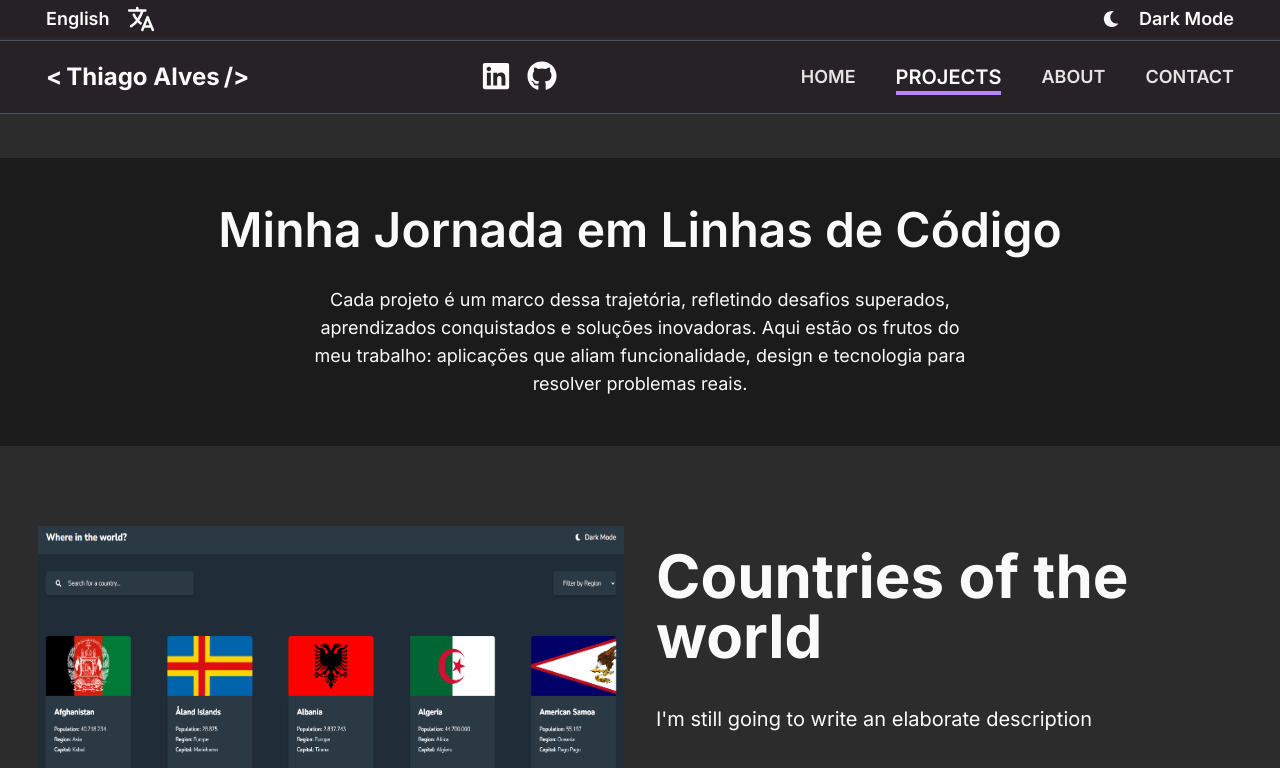
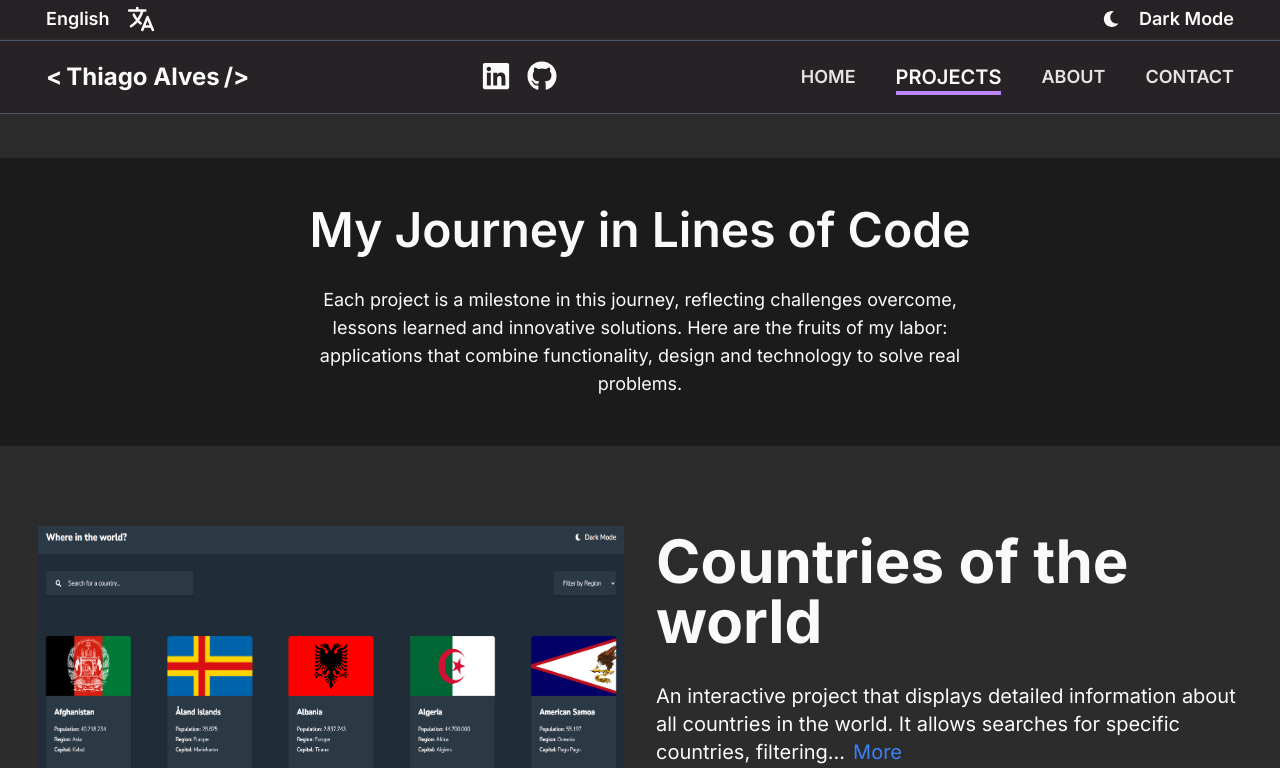
Before and after one commit to Thiago87dev/portifolio2, a Next.js app: page /en/projects in a window 1280 px wide. Shown: the top 768 px of the page. Built offline with nearby package versions, Linux system fonts and the light colour scheme.

Commit message:
:sparkles: feat: projects texts

```diff
--- a/messages/en.json
+++ b/messages/en.json
@@ -40,7 +40,8 @@
     "with": "with",
     "thisCombination": "This combination of technologies allows me to create complete and integrated solutions, always prioritizing efficiency, scalability and the best user experience.",
     "iAmAlways": "I am always looking for new learning and challenges that allow me to grow both professionally and personally. With this combination of technical and behavioral skills, I seek to contribute to innovative projects that generate a positive impact.",
-    "more": "More"
+    "more": "More",
+    "less":"Less"
   },
   "Navbar": {
     "title": "Thiago Alves",
@@ -54,18 +55,20 @@
     "language": "English"
   },
   "Projects": {
+    "title":"My Journey in Lines of Code",
+    "text":"Each project is a milestone in this journey, reflecting challenges overcome, lessons learned and innovative solutions. Here are the fruits of my labor: applications that combine functionality, design and technology to solve real problems.",
     "ddmn": "My first paid website created for a construction company in Joinville",
     "best_movies": "A website where you can see the top 20 rated movies on the homepage and in addition, you can search for any movie and see the top 20 results.",
     "bloggers": "A complete blog, where new posts, authors and categories can be registered.",
-    "pokenext": "A website that shows some Pokémon and their details.",
-    "figbruary": "A website created through a figma project using dynamic routes.",
-    "my_todo": "A task site using localStorage.",
+    "pokenext": "A project that displays a list of Pokémon and their details, providing an interactive experience for fans of the franchise. To develop this site, I used an API, allowing me to obtain dynamic data about each Pokémon. The project was created following a tutorial on YouTube and served as practice for working with API integration.",
+    "figbruary": "A website developed from a Figma project, using dynamic routes for navigation between pages. The goal was to transform a design into a functional application, exploring good structuring and styling practices.",
+    "my_todo": "A task site that uses localStorage to store data. It allows you to add new tasks, mark them as completed, and delete them. In addition, the system displays the total number of tasks registered and how many have already been completed, providing a clear view of the user's progress.",
     "cpf_generator": "A system that generates valid CPFs.",
     "password_generator": "A system that generates random passwords, being able to choose between upper or lower case letters, numbers and symbols, in addition to defining the length of the password.",
     "uniasselvi_average": "A system I created in partnership with a college friend to calculate the average Uniasselvi grades.",
-    "countries_of_the_world": "I'm still going to write an elaborate description",
-    "e-commerce_product_page": "I'm still going to write an elaborate description",
-    "product_list_with_cart_main": "I'm still going to write an elaborate description"
+    "countries_of_the_world": "An interactive project that displays detailed information about all countries in the world. It allows searches for specific countries, filtering by region (continent) and has a pagination system to facilitate navigation. In addition, it supports dark mode, providing a personalized experience for users. Data consumption was done from local storage, ensuring speed and efficiency. This project was developed as part of a Frontend Mentor challenge and aims to improve skills in frontend development data organization and user experience.",
+    "e-commerce_product_page": "An e-commerce page developed as part of a Frontend Mentor challenge. The project simulates the shopping experience, allowing users to add products to the cart, remove items, and view product images dynamically. The goal of this project is to improve the construction of interactive interfaces and the manipulation of states to provide a fluid and intuitive shopping experience.",
+    "product_list_with_cart_main": "A project developed as part of a Frontend Mentor challenge, simulating an e-commerce experience. In it, users can add multiple products to the cart, with the total automatically calculated. In addition, it is possible to remove items individually or empty the cart completely. When completing the purchase, a confirmation popup is displayed, making the interaction more dynamic. The project is also fully responsive, ensuring a fluid experience on different devices."
   },
   "About": {
     "title": "Who Am I Beyond the Code",
--- a/messages/pt.json
+++ b/messages/pt.json
@@ -40,7 +40,8 @@
     "with": "com",
     "thisCombination": "Essa combinação de tecnologias me permite criar soluções completas e integradas, sempre priorizando eficiência, escalabilidade e a melhor experiência para os usuários.",
     "iAmAlways": "Estou sempre em busca de novos aprendizados e desafios que me permitam crescer tanto no âmbito profissional quanto no pessoal. Com essa união de habilidades técnicas e comportamentais, busco contribuir para projetos inovadores e que gerem impacto positivo.",
-    "more": "Mais"
+    "more": "Mais",
+    "less":"Menos"
   },
   "Navbar": {
     "title": "Thiago Alves",
@@ -54,18 +55,20 @@
     "language": "Português"
   },
   "Projects": {
+    "title":"Minha Jornada em Linhas de Código",
+    "text":"Cada projeto é um marco dessa trajetória, refletindo desafios superados, aprendizados conquistados e soluções inovadoras. Aqui estão os frutos do meu trabalho: aplicações que aliam funcionalidade, design e tecnologia para resolver problemas reais.",
     "ddmn": "Meu primeiro site remunerado criado para uma construtora de Joinville",
     "best_movies": "Um site onde você pode ver os 20 filmes mais bem avaliados na página inicial e além disso, você pode pesquisar qualquer filme e ver os 20 melhores resultados.",
     "bloggers": "Um blog completo, onde pode ser cadastrados novos posts, autores e categorias.",
-    "pokenext": "Um site que mostra alguns pokémons e seus detalhes.",
-    "figbruary": "Um site criado através de um projeto figma utilizando dynamic rotes.",
-    "my_todo": "Um site de tarefas utilizando localStorage.",
+    "pokenext": "Um projeto que exibe uma lista de Pokémons e seus detalhes, proporcionando uma experiência interativa para os fãs da franquia. Para desenvolver esse site, utilizei o consumo de uma API, permitindo a obtenção de dados dinâmicos sobre cada Pokémon. O projeto foi criado seguindo um tutorial no YouTube e serviu como prática para trabalhar com integração de APIs.",
+    "figbruary": "Um site desenvolvido a partir de um projeto no Figma, utilizando rotas dinâmicas para navegação entre as páginas. O objetivo foi transformar um design em uma aplicação funcional, explorando boas práticas de estruturação e estilização.",
+    "my_todo": "Um site de tarefas que utiliza localStorage para armazenar os dados. Nele, é possível adicionar novas tarefas, marcar como concluídas e excluí-las. Além disso, o sistema exibe o total de tarefas cadastradas e quantas já foram concluídas, proporcionando uma visão clara do progresso do usuário.",
     "cpf_generator": "Um sistema que gera CPFs válidos.",
     "password_generator": "A system that generates random passwords, being able to choose between upper or lower case letters, numbers and symbols, in addition to defining the length of the password.",
     "uniasselvi_average": "Um sistema que criei em parceria com um colega de faculdade para calcular a média das notas da Uniasselvi.",
-    "countries_of_the_world": "Ainda vou fazer uma descrição elaborada",
-    "e-commerce_product_page": "I'm still going to write an elaborate description",
-    "product_list_with_cart_main": "I'm still going to write an elaborate description"
+    "countries_of_the_world": "Um projeto interativo que exibe informações detalhadas sobre todos os países do mundo. Ele permite buscas por países específicos, filtragem por região (continente) e conta com um sistema de paginação para facilitar a navegação. Além disso, oferece suporte a dark mode, proporcionando uma experiência personalizada para os usuários. O consumo de dados foi feito a partir de um armazenamento local, garantindo rapidez e eficiência. Este projeto foi desenvolvido como parte de um desafio do Frontend Mentor e tem como objetivo aprimorar habilidades em desenvolvimento frontend, organização de dados e experiência do usuário.",
+    "e-commerce_product_page": "Uma página de e-commerce desenvolvida como parte de um desafio do Frontend Mentor. O projeto simula a experiência de compra, permitindo que os usuários adicionem produtos ao carrinho, removam itens e visualizem as imagens do produto de forma dinâmica. O objetivo deste projeto é aprimorar a construção de interfaces interativas e a manipulação de estados para proporcionar uma experiência de compra fluida e intuitiva.",
+    "product_list_with_cart_main": "Um projeto desenvolvido como parte de um desafio do Frontend Mentor, simulando uma experiência de e-commerce. Nele, os usuários podem adicionar diversos produtos ao carrinho, com cálculo automático do total. Além disso, é possível remover itens individualmente ou esvaziar o carrinho por completo.Ao finalizar a compra, uma popup de confirmação é exibida, tornando a interação mais dinâmica. O projeto também é totalmente responsivo, garantindo uma experiência fluida em diferentes dispositivos."
   },
   "About": {
     "title": "Quem Sou Eu Além do Código",
--- /dev/null
+++ b/src/components/ExpandebleText.tsx
@@ -0,0 +1,33 @@
+import { useState } from "react";
+import { useTranslations } from "next-intl";
+
+interface ExpandebleTextProps {
+  text: string;
+  maxWords?: number;
+}
+
+const ExpandebleText = ({ text, maxWords = 20 }: ExpandebleTextProps) => {
+  const t = useTranslations("Home");
+  const [isExpanded, setIsExpanded] = useState(false);
+
+  const words = text.split(' ')
+  const isLongText = words.length > maxWords
+  const displayedText = isExpanded ? text : words.slice(0, maxWords).join(' ') + (isLongText ? '...': '')
+
+  const toggleText = () => setIsExpanded(!isExpanded);
+  return (
+    <div>
+      {displayedText}
+      {isLongText && (
+        <button
+          onClick={toggleText}
+          className="ml-2 text-blue-500 hover:underline"
+        >
+            {isExpanded ? t('less'): t('more')}
+        </button>
+      )}
+    </div>
+  );
+};
+
+export default ExpandebleText;
--- a/src/components/Project.tsx
+++ b/src/components/Project.tsx
@@ -2,6 +2,7 @@ import Image from "next/image";
 import Button from "./Button";
 import Link from "next/link";
 import { useTranslations } from "next-intl";
+import ExpandebleText from "./ExpandebleText";
 
 interface IconsProps {
   icon: React.ReactNode;
@@ -30,8 +31,8 @@ const Project = ({ data, imgSide }: ProjectProps) => {
   const t2 = useTranslations("Projects");
 
   return (
-    <div className="flex lg:w-[1204px] gap-8 lg:justify-between justify-center h-full px-4 lg:px-0">
-      <div className="flex flex-col lg:flex-row gap-8">
+    <div className="flex lg:w-[1204px] gap-8 lg:justify-between justify-center  h-full px-4 lg:px-0">
+      <div className="flex flex-col lg:flex-row lg:items-center gap-8">
         {imgSide === "left" && (
           <div className=" lg:w-1/2 ">
             <Link target="_blank" href={data.hrefSite}>
@@ -45,15 +46,20 @@ const Project = ({ data, imgSide }: ProjectProps) => {
             </Link>
           </div>
         )}
-        <div className="flex flex-col justify-around lg:w-1/2 overflow-hidden ">
-          <div className="flex flex-col justify-around w-full min-h-96">
-            <h1 className="text-6xl font-bold">{data.title}</h1>
-            <p className="text-xl max-w-[678px]">
-              {t2(
-                data.title.toLowerCase().replace(/\s+/g, "_").replace(/\./g, "")
-              )}
-            </p>
-            <ul className="flex text-3xl w-full gap-3">
+        <div className="flex flex-col  justify-around lg:w-1/2 overflow-hidden ">
+          <div className="flex flex-col justify-around gap-5 w-full min-h-96">
+            <h1 className="text-4xl md:text-6xl text-center sm:text-left font-bold">{data.title}</h1>
+            <div className="text-lg md:text-xl max-w-[678px]">
+              <ExpandebleText
+                text={t2(
+                  data.title
+                    .toLowerCase()
+                    .replace(/\s+/g, "_")
+                    .replace(/\./g, "")
+                )}
+              />
+            </div>
+            <ul className="flex justify-center sm:justify-start text-3xl w-full gap-3">
               {data.icons.map((item) => (
                 <li
                   key={item.title}
--- a/src/components/home/ProjectsHome.tsx
+++ b/src/components/home/ProjectsHome.tsx
@@ -30,7 +30,7 @@ const ProjectsHome = () => {
   return (
     <div className="dark:bg-colorBg2Dark bg-colorBgLight flex flex-col justify-center items-center w-full min-h-screen pt-16  dark:text-colorTextDark text-colorTextLight ">
       <div className="flex px-4 lg:px-0 items-start mb-20 text-5xl font-semibold w-full max-w-[1204px]">
-        <h2 className="w-2/4  pb-1 border-b-4 dark:border-colorHighlightsDark border-colorHighlightsLight">
+        <h2 className="w-full sm:w-2/4 text-center sm:text-left  pb-1 border-b-4 dark:border-colorHighlightsDark border-colorHighlightsLight">
           {t("projects")}
         </h2>
       </div>
--- a/src/components/home/SkillsHome.tsx
+++ b/src/components/home/SkillsHome.tsx
@@ -7,7 +7,7 @@ const SkillsHome = () => {
   return (
     <div className="dark:bg-colorBg3Dark bg-colorBg3Light flex flex-col items-center justify-center w-full pt-16 md:pt-16 dark:text-colorTextDark text-colorTextLight min-h-screen pb-8">
         <div className="flex px-4 lg:px-0 items-start mb-20 text-5xl font-semibold w-full max-w-[1204px]">
-          <h2 className="w-2/4  pb-1 border-b-4 dark:border-colorHighlightsDark border-colorHighlightsLight">
+          <h2 className="w-full sm:w-2/4 text-center sm:text-left  pb-1 border-b-4 dark:border-colorHighlightsDark border-colorHighlightsLight">
             {t('skills')}
           </h2>
         </div>
--- a/src/components/projects/ProjectsProject.tsx
+++ b/src/components/projects/ProjectsProject.tsx
@@ -2,8 +2,10 @@
 import Project from "../Project";
 import { allProjects } from "@/Data";
 import { useEffect, useState } from "react";
+import { useTranslations } from "next-intl";
 
 const ProjectsProject = () => {
+  const t = useTranslations("Projects");
   const [isSmallScreen, setIsSmallScreen] = useState(false);
 
   useEffect(() => {
@@ -26,13 +28,10 @@ const ProjectsProject = () => {
       <div className="flex px-4 lg:px-0 items-start  mb-20 w-screen h-[420px] sm:h-72 bg-colorBg3Light dark:bg-colorBg3Dark">
         <div className="flex flex-col gap-8 items-center justify-center h-full px-4 lg:px-0 mb-20  w-full mx-auto  max-w-[1204px]">
           <h2 className="text-4xl sm:text-5xl font-semibold text-center">
-            Minha Jornada em Linhas de Código
+            {t('title')}
           </h2>
           <p className="text-center text-base sm:text-lg max-w-[680px]">
-            Cada projeto é um marco dessa trajetória, refletindo desafios
-            superados, aprendizados conquistados e soluções inovadoras. Aqui
-            estão os frutos do meu trabalho: aplicações que aliam
-            funcionalidade, design e tecnologia para resolver problemas reais.
+            {t('text')}
           </p>
         </div>
       </div>
```
Also changed, not shown: src/components/home/AboutHome.tsx (+4 -4 lines).
